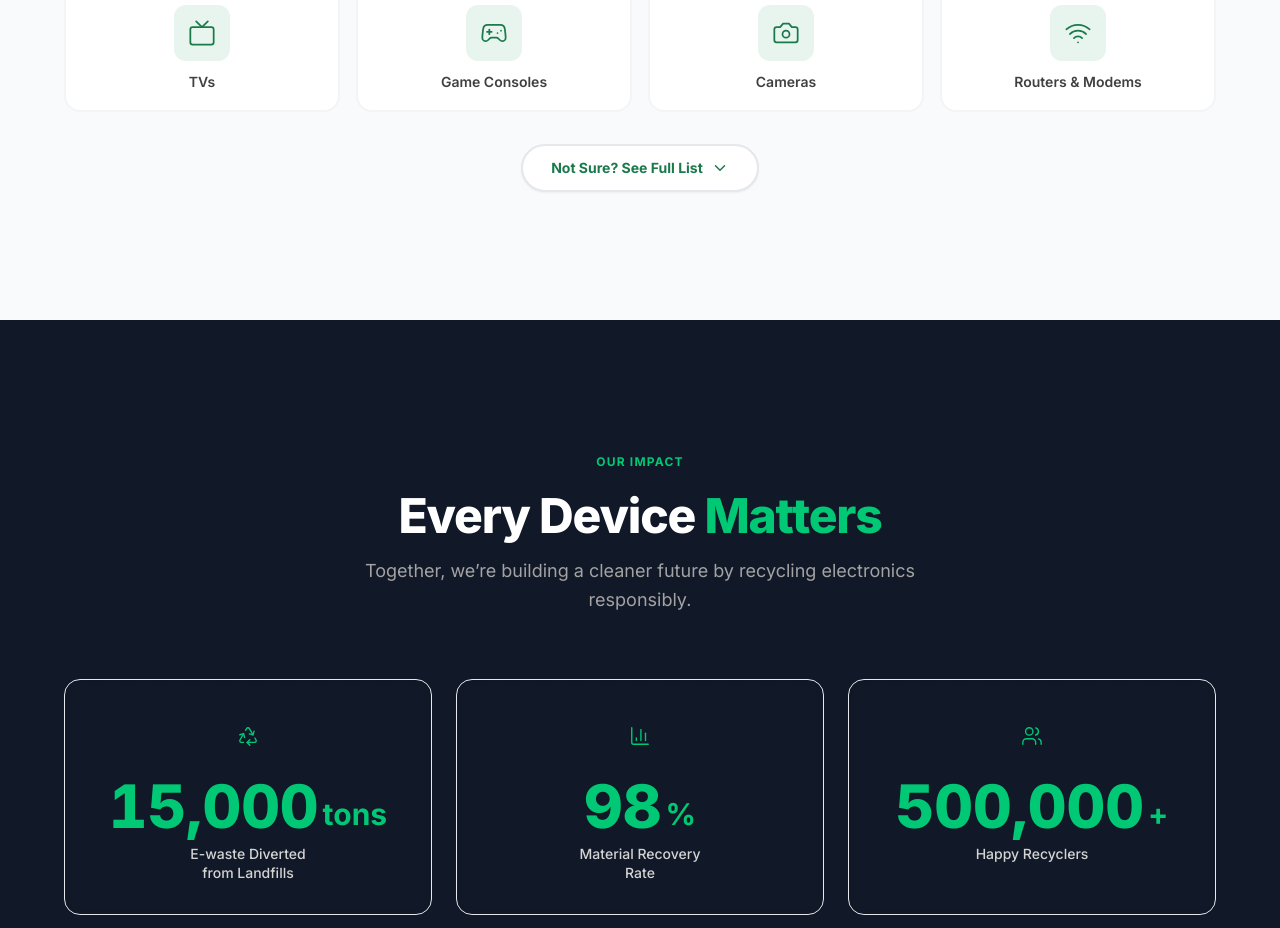
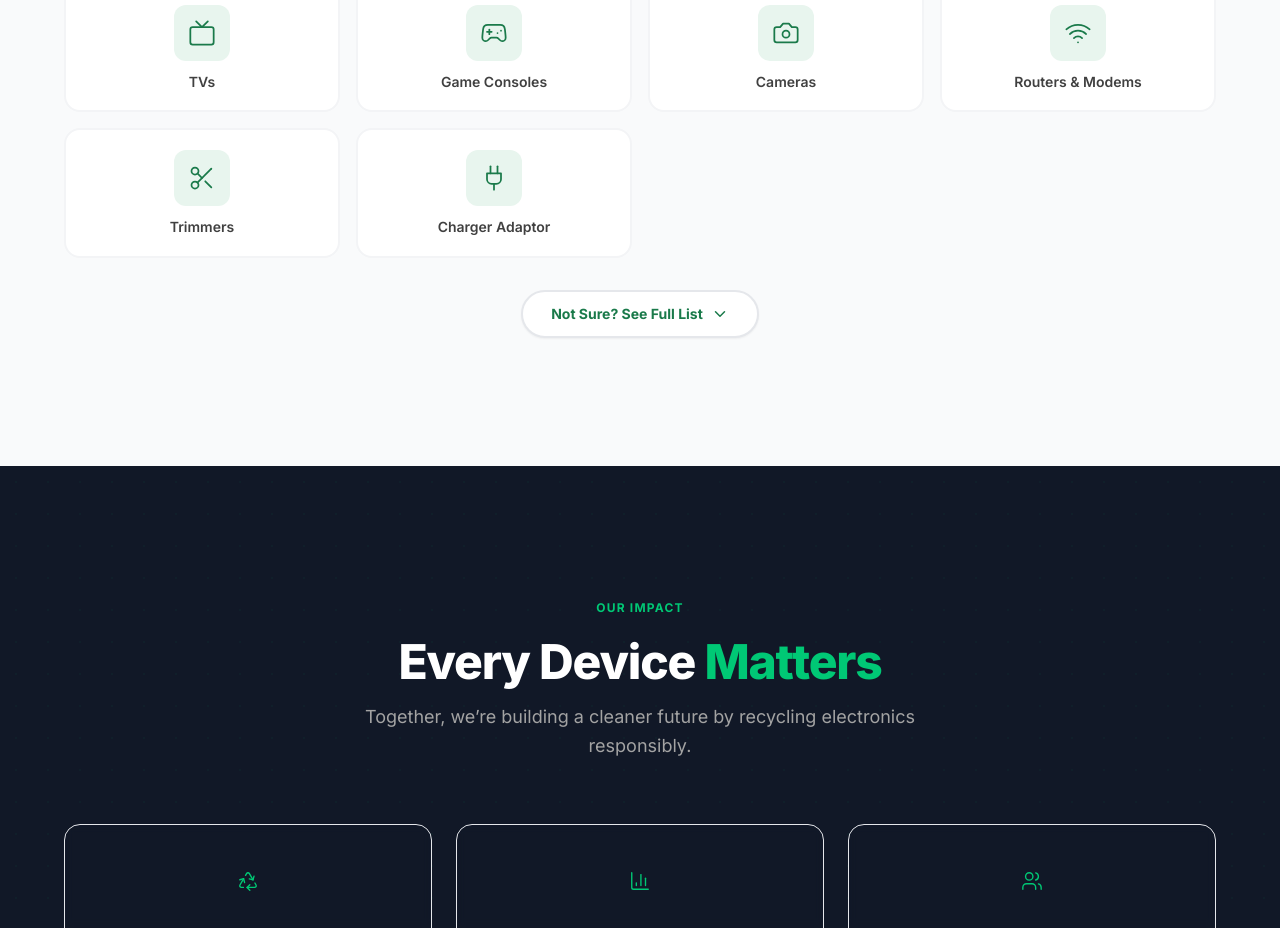
Before and after one commit to nirjalguragainofficial-hash/ReCircuit-Frontend, a React (Vite) app: page / in a window 1280 px wide. Shown: the part 4060-4988 px from the top of the page. Built offline with nearby package versions, Linux system fonts and the light colour scheme.

Commit message:
Add Trimmers and Charger Adaptor to categoryIcons map in WhatWeAccept

```diff
--- a/src/components/WhatWeAccept.jsx
+++ b/src/components/WhatWeAccept.jsx
@@ -19,6 +19,8 @@ const categoryIcons = {
   'Game Consoles': 'Gamepad2',
   'Cameras': 'Camera',
   'Routers & Modems': 'Wifi',
+  'Trimmers': 'Scissors',
+  'Charger Adaptor': 'Plug',
 };
 
 const extraItems = [
```
